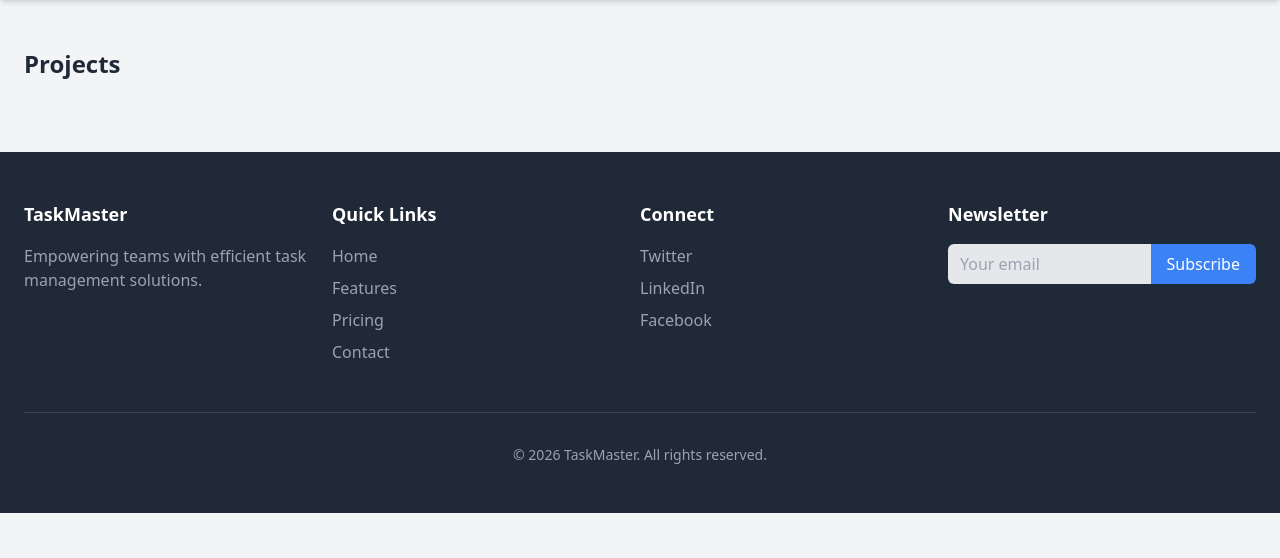
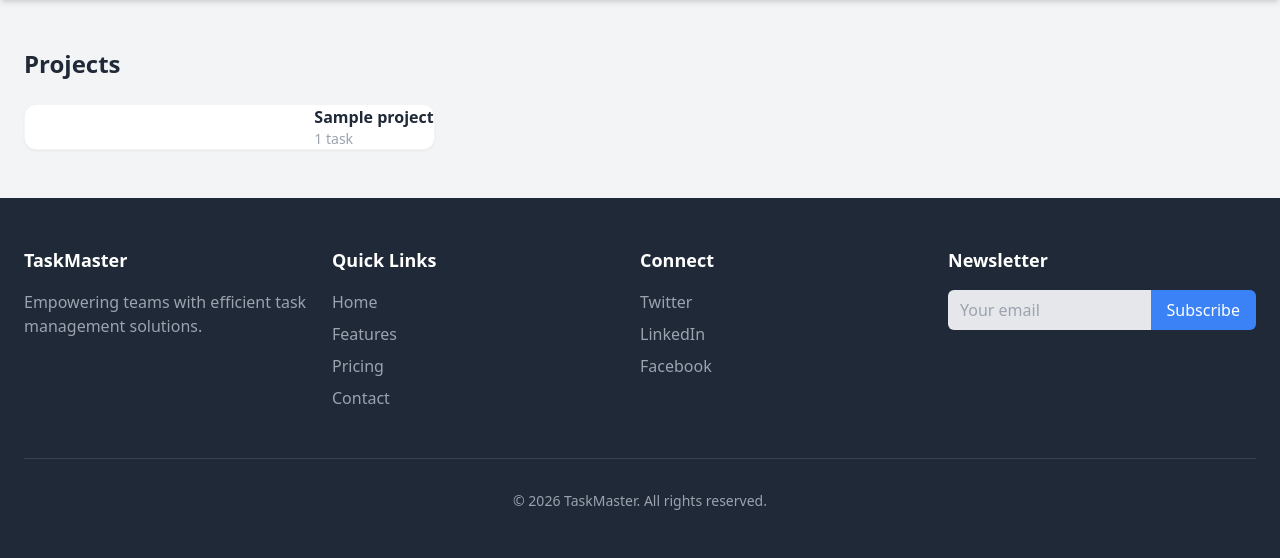
Before and after one commit to shehabuddin380/task_managemant_django, a Django app: template tasks/templates/show_task.html in a window 1280 px wide. Shown: the part 88-646 px from the top of the page. Run offline with Django 5.2, Linux system fonts and the light colour scheme; the template is opened without the code that fills it: most values are stand-ins (such as "Sample title", 1, 10 or a date in 2020).

Commit message:
update show task

```diff
--- a/tasks/templates/show_task.html
+++ b/tasks/templates/show_task.html
@@ -5,7 +5,25 @@
     <h1 class="text-2xl font-bold text-gray-800 mb-6">Projects</h1>
     <div class="grid grid-cols-1 sm:grid-cols-2 lg:grid-cols-3 gap-5">
         {% for project in projects %}
+            <a href="{% url 'project-tasks' project.id %}"
+               class="group bg-white rounded-xl shadow-sm p-5 flex flex-col justify-between
+                      border border-gray-100 hover:shadow-md hover:border-blue-200
+                      hover:-translate-y-0.5 transition-all duration-200">
+                <div class="flex items-start justify-between mb-3">
 
+                    <svg xmlns="http://www.w3.org/2000/svg" fill="none" viewBox="0 0 24 24"
+                         stroke-width="2" stroke="currentColor"
+                         class="w-4 h-4 text-gray-300 group-hover:text-blue-500 group-hover:translate-x-0.5 transition-all">
+                        <path stroke-linecap="round" stroke-linejoin="round" d="M8.25 4.5l7.5 7.5-7.5 7.5" />
+                    </svg>
+                </div>
+                <div>
+                    <h2 class="font-semibold text-gray-800 group-hover:text-blue-700 transition-colors">
+                        {{ project.name }}
+                    </h2>
+                    <p class="text-gray-400 text-sm mt-1">{{ project.num_task }} task{{ project.num_task|pluralize }}</p>
+                </div>
+            </a>
         {% empty %}
             <p class="text-gray-500 col-span-full">No projects found.</p>
         {% endfor %}
```
